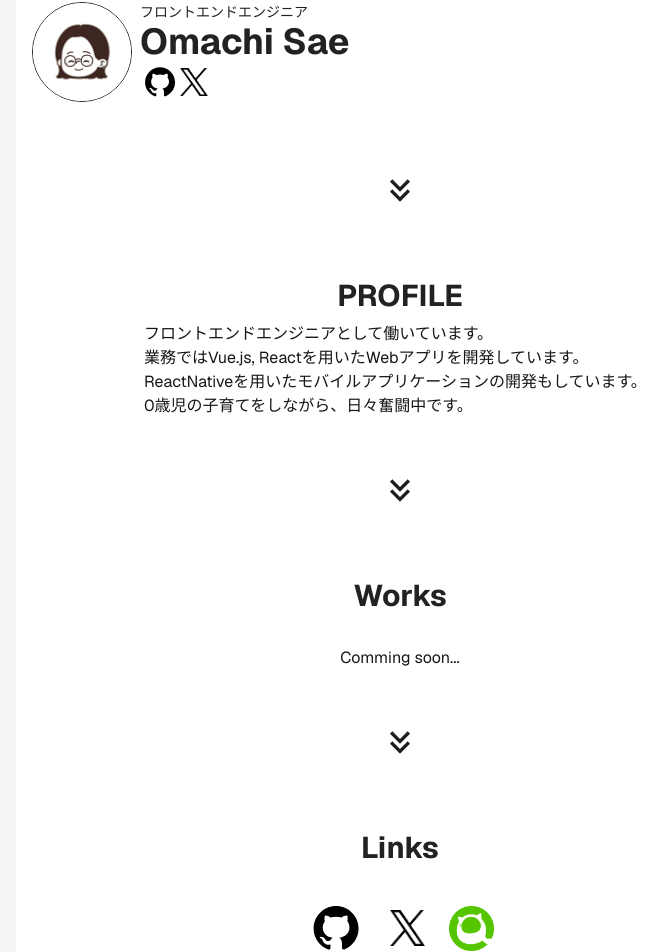
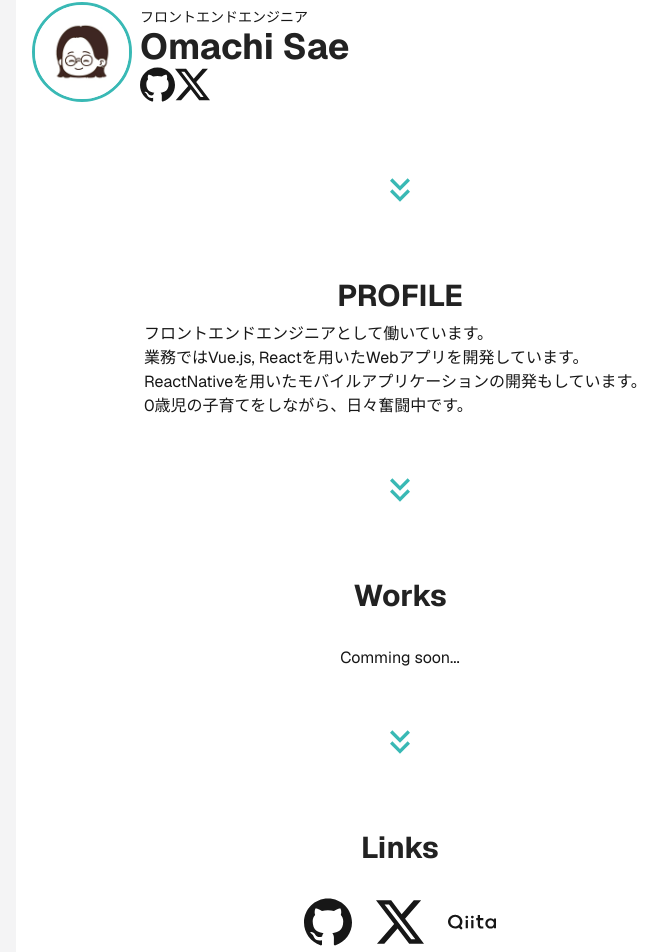
Before and after one commit to Moto125/moto125.github.io, a Next.js app: page / in a window 1280 px wide. Shown: the part 14-966 px from the top of the page, without its empty margins (240-907 px from the left). Built offline with nearby package versions, Linux system fonts and the light colour scheme.

Commit message:
アイコンをReact Iconsに変更

```diff
--- a/components/common/Scroll.tsx
+++ b/components/common/Scroll.tsx
@@ -1,9 +1,9 @@
-import Image from "next/image";
+import { MdKeyboardDoubleArrowDown } from "react-icons/md";
 
 export default function Scroll() {
   return (
     <div className="flex items-center justify-center w-full h-12 my-12">
-      <Image src="/ScrollDown.svg" alt="Scroll" width={40} height={40} style={{ color: "white" }} />
+      <MdKeyboardDoubleArrowDown style={{ color: "#39B9B5", fontSize: 40 }} />
     </div>
   );
 }
--- a/components/features/links/Links.tsx
+++ b/components/features/links/Links.tsx
@@ -1,45 +1,17 @@
 'use client';
-import IconButton from "@/components/common/IconButton"
 import Title from "@/components/common/Title"
-import Image from "next/image"
+import { SiX } from "react-icons/si";
+import { SiGithub } from "react-icons/si";
+import { SiQiita } from "react-icons/si";
 
 export default function Links () {
     return (
         <div className="flex flex-col items-center gap-6">
             <Title title="Links" />
             <div className="flex items-center gap-6">
-                <IconButton
-                    icon={<Image src="/GitHub_Invertocat_Black_Clearspace.svg" alt="GitHub" width={60} height={60} />}
-                    onClick={() => window.open("https://github.com/Moto125", "_blank")}
-                    width={60}
-                    height={60}
-                />
-                <IconButton
-                    icon={<Image
-                            src="/logo-black.png"
-                            alt="X"
-                            width={32}
-                            height={32}
-                            style={{ width: "100%", height: "auto" }}
-                            priority
-                        />}
-                    width={35}
-                    height={35}
-                    onClick={() => window.open("https://twitter.com/Motooyie", "_blank")}
-                />
-                <IconButton
-                    icon={<Image
-                            src="/qiita-icon.png"
-                            alt="Qiita"
-                            width={45}
-                            height={45}
-                            style={{ width: "100%", height: "auto" }}
-                            priority
-                        />}
-                    width={45}
-                    height={45}
-                    onClick={() => window.open("https://qiita.com/moto_125", "_blank")}
-                />
+                <SiGithub style={{ fontSize: 48 }} onClick={() => window.open("https://github.com/Moto125", "_blank")} />
+                <SiX style={{ fontSize: 48 }} onClick={() => window.open("https://twitter.com/Motooyie", "_blank")} />
+                <SiQiita style={{ fontSize: 48 }} onClick={() => window.open("https://qiita.com/moto_125", "_blank")} />
             </div>
         </div>
     )
--- a/components/features/top/components/MyInfo.tsx
+++ b/components/features/top/components/MyInfo.tsx
@@ -1,30 +1,21 @@
 'use client';
-import IconButton from "@/components/common/IconButton";
 import Image from "next/image"
+import { SiX } from "react-icons/si";
+import { SiGithub } from "react-icons/si";
 
 export default function MyInfo() {
   return (
-    <div className="flex items-end h-[135] bg-white p-4">
+    <div className="flex items-end h-[135] bg-white dark:bg-neutral-900 p-4">
       {/* 画像 */}
-      <Image src="/myIcon.jpg" alt="profile" width={100} height={100} className="rounded-full border-1 border-accent mr-2" />
+      <Image src="/myIcon.jpg" alt="profile" width={100} height={100} className="rounded-full border-3 border-accent border-main mr-2" />
       {/* 職業 */}
       <div className="flex flex-col h-full">
-        <p className="text-accent text-sm">フロントエンドエンジニア</p>
-        <h1 className="text-4xl font-bold text-accent">Omachi Sae</h1>
+        <p className="text- text-sm">フロントエンドエンジニア</p>
+        <h1 className="text-4xl font-bold text-accent dark:text-white">Omachi Sae</h1>
         {/* リンクボタン */}
         <div className="flex flex-row items-center gap-0">
-          <IconButton
-            icon={<Image src="/GitHub_Invertocat_Black_Clearspace.svg" alt="GitHub" width={40} height={40} />}
-            width={40}
-            height={40}
-            onClick={() => window.open("https://github.com/Moto125", "_blank")}
-          />
-          <IconButton
-            icon={<Image src="/logo-black.png" alt="X" width={28} height={28} style={{ width: "100%", height: "auto" }} />}
-            width={28}
-            height={28}
-            onClick={() => window.open("https://twitter.com/Motooyie", "_blank")}
-          />
+          <SiGithub style={{ fontSize: 35 }} onClick={() => window.open("https://github.com/Moto125", "_blank")} />
+          <SiX style={{ fontSize: 35 }} onClick={() => window.open("https://twitter.com/Motooyie", "_blank")} />
         </div>
       </div>
     </div>
--- a/package.json
+++ b/package.json
@@ -11,7 +11,8 @@
   "dependencies": {
     "next": "16.2.6",
     "react": "19.2.4",
-    "react-dom": "19.2.4"
+    "react-dom": "19.2.4",
+    "react-icons": "^5.6.0"
   },
   "devDependencies": {
     "@tailwindcss/postcss": "^4",
```
Also changed, not shown: 1 other file (tests, documents, lock files or other folders).
